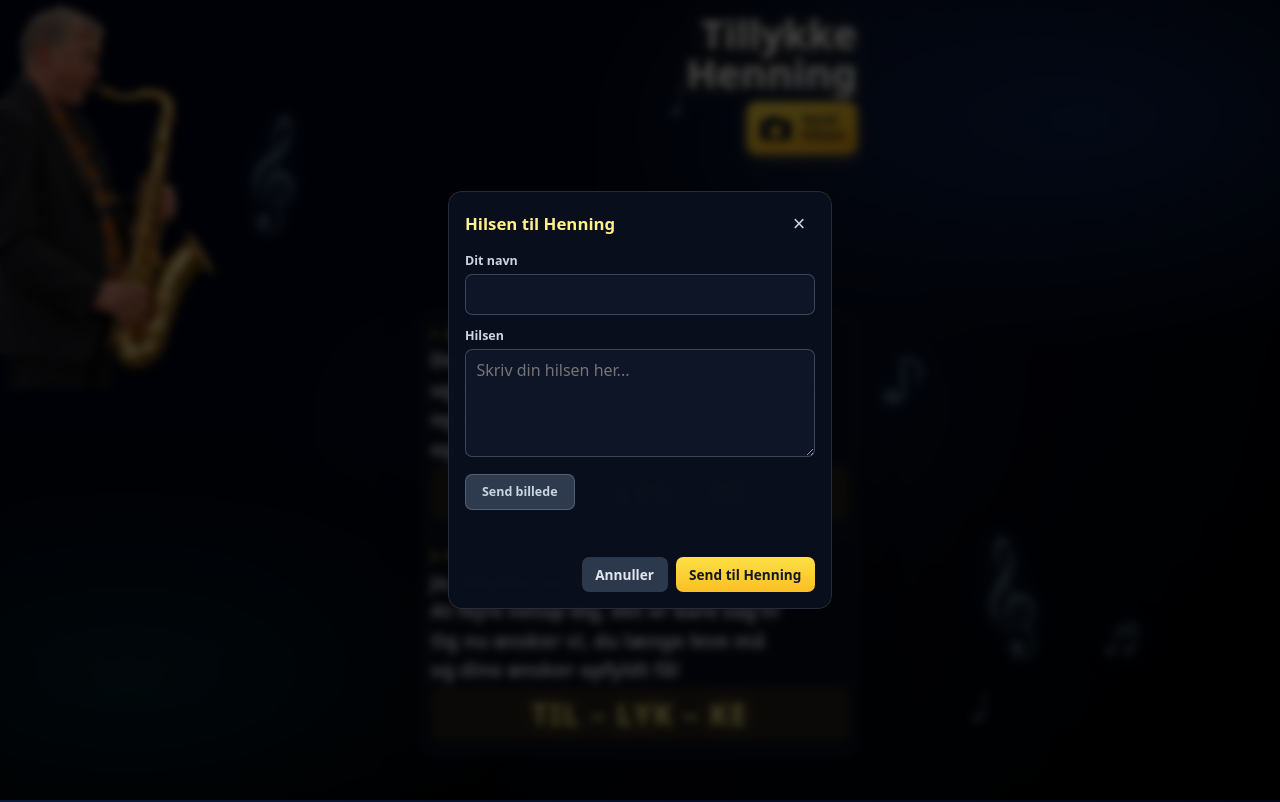
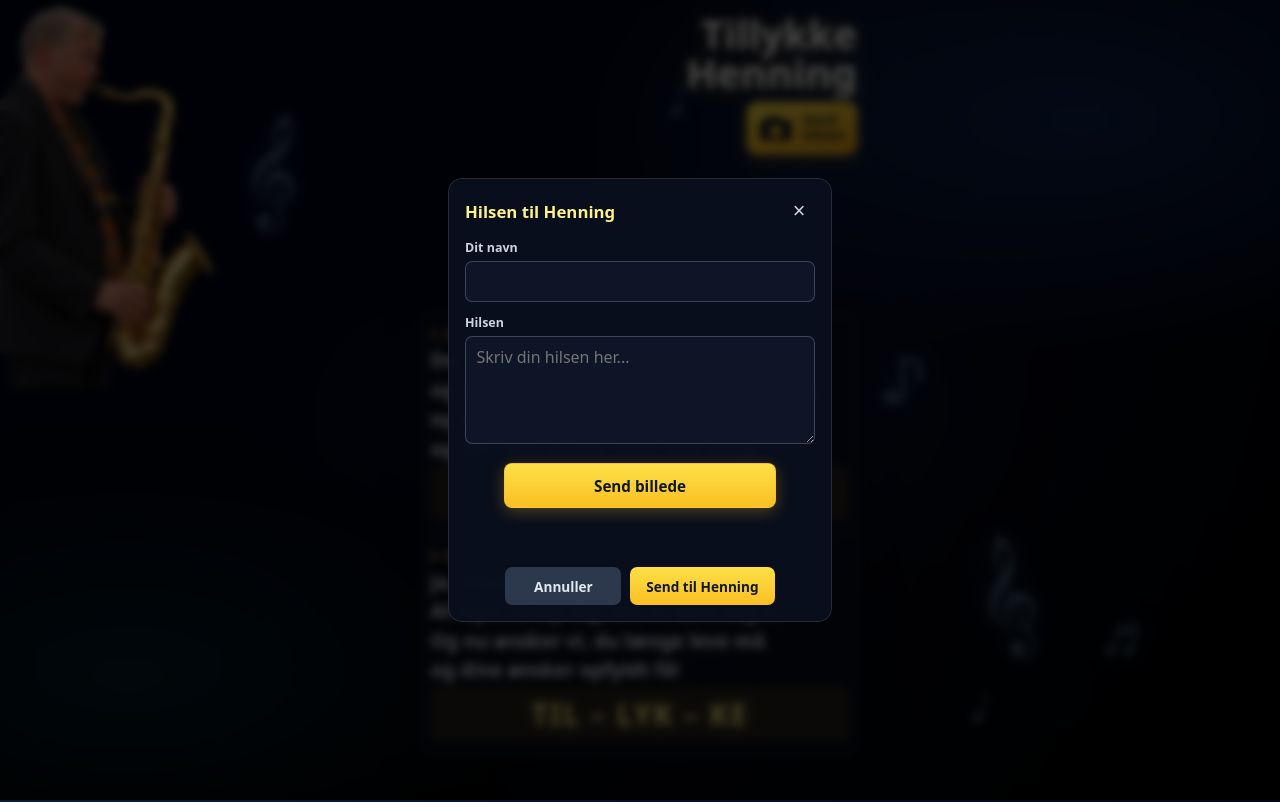
Before and after one commit to prixmulti/github-test, a plain HTML site: page index.html in a window 1280 px wide. Both pictures are taken after a click on the button "Send hilsen". Drawn offline with Linux system fonts and the light colour scheme.

Commit message:
Centrer og fremhæv knapper i hilsen-dialogen.
Co-authored-by: Cursor <cursoragent@cursor.com>

```diff
--- a/styles.css
+++ b/styles.css
@@ -424,42 +424,49 @@ h1 {
   border-radius: 0.45rem;
 }
 
-.file-picker {
+.hilsen-dialog .file-picker {
   display: flex;
-  flex-wrap: wrap;
+  flex-direction: column;
   align-items: center;
-  gap: 0.5rem;
+  gap: 0.45rem;
   position: relative;
+  width: 100%;
+  padding-top: 0.15rem;
 }
 
-.file-picker-btn {
-  display: inline-block;
-  padding: 0.55rem 1rem;
-  font-size: 0.85rem;
-  font-weight: 600;
-  color: #e2e8f0;
-  background: rgba(51, 65, 85, 0.9);
-  border: 1px solid rgba(148, 163, 184, 0.35);
-  border-radius: 0.45rem;
+.hilsen-dialog .file-picker-btn {
+  display: block;
+  width: min(100%, 17rem);
+  padding: 0.72rem 1.35rem;
+  font-size: 0.95rem;
+  font-weight: 700;
+  text-align: center;
+  color: #0f172a;
+  background: linear-gradient(180deg, #fde047, #fbbf24);
+  border: 1px solid rgba(251, 191, 36, 0.7);
+  border-radius: 0.5rem;
+  box-shadow: 0 4px 16px rgba(251, 191, 36, 0.28);
   pointer-events: none;
 }
 
-.file-input-native {
+.hilsen-dialog .file-input-native {
   position: absolute;
-  left: 0;
-  top: 0;
-  width: 7.5rem;
-  height: 2.4rem;
+  left: 50%;
+  top: 0.15rem;
+  width: min(100%, 17rem);
+  height: 2.95rem;
   margin: 0;
+  transform: translateX(-50%);
   opacity: 0;
   cursor: pointer;
   font-size: 16px;
 }
 
-.file-picker-name {
+.hilsen-dialog .file-picker-name {
+  width: min(100%, 17rem);
   font-size: 0.8rem;
   color: #86efac;
-  max-width: 100%;
+  text-align: center;
   overflow: hidden;
   text-overflow: ellipsis;
   white-space: nowrap;
@@ -480,10 +487,18 @@ h1 {
   color: #fca5a5;
 }
 
-.dialog-actions {
+.hilsen-dialog .dialog-actions {
   display: flex;
-  gap: 0.5rem;
-  justify-content: flex-end;
+  flex-wrap: wrap;
+  gap: 0.55rem;
+  justify-content: center;
+  margin-top: 0.15rem;
+}
+
+.hilsen-dialog .dialog-actions .btn-primary,
+.hilsen-dialog .dialog-actions .btn-secondary {
+  min-width: 7.25rem;
+  padding: 0.58rem 1rem;
 }
 
 .btn-primary,
```
